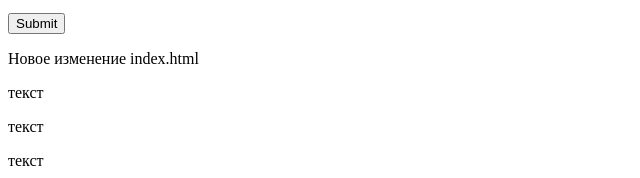
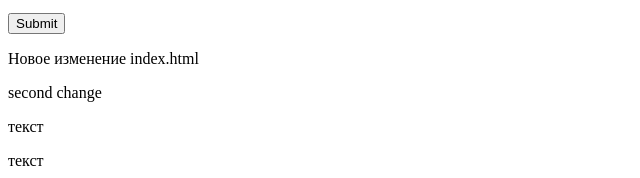
Before and after one commit to iqar1987/site2, a plain HTML site: page index.html in a window 1280 px wide. Shown: the part 1654-1832 px from the top of the page, 0-640 px from the left. Drawn offline with Linux system fonts and the light colour scheme.

Commit message:
second commit

```diff
--- a/index.html
+++ b/index.html
@@ -100,7 +100,7 @@
 		  <p><input type="submit"></p>
 		</form>
 	<p>Новое изменение index.html</p>
-	<p>текст</p>
+	<p>second change</p>
 	<p>текст</p>
 	<p>текст</p>
 	<p>текст</p>
```
